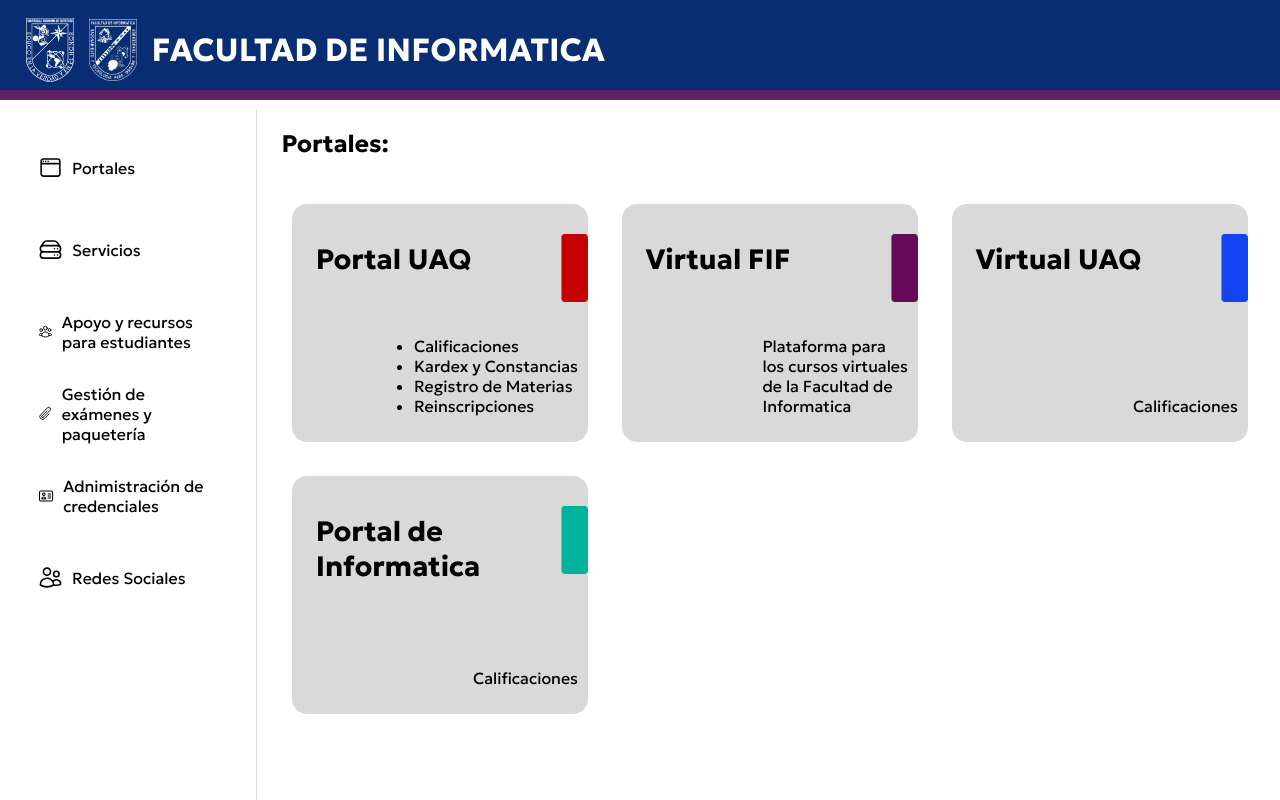
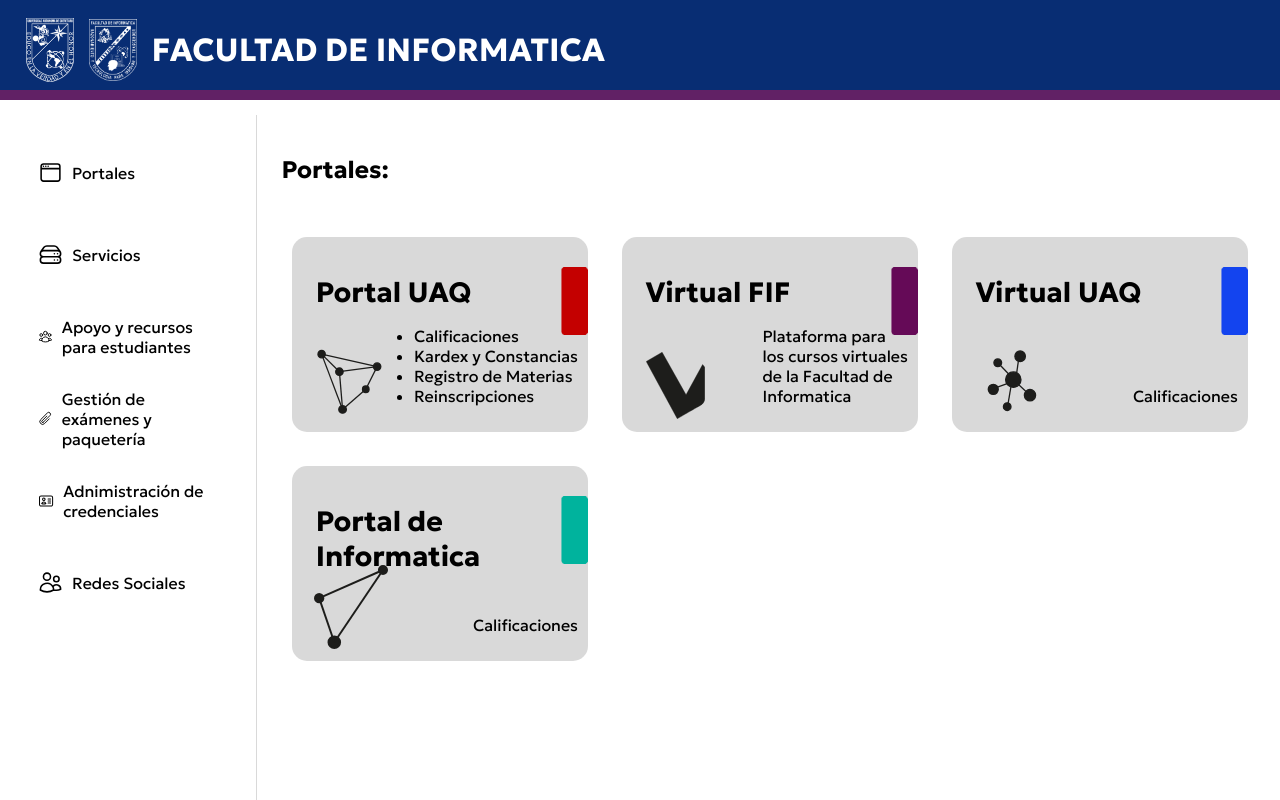
Before and after one commit to jorgescx/LANDINGPAGE, a plain HTML site: page index.html in a window 1280 px wide. Shown: the top 800 px of the page. Drawn offline with Linux system fonts and the light colour scheme.

Commit message:
Content align

```diff
--- a/style.css
+++ b/style.css
@@ -68,7 +68,7 @@ a.card{
     text-decoration: none;
     width: auto;
     min-width: 276px;
-    height: 218px;
+    height: 175px;
     padding: 10px;
     margin: 15px;
 }
@@ -156,6 +156,9 @@ h1{
     width: 30%;
     border-left: 1px solid #D9D9D9; /* Borde derecho para separación */
     padding-left: 20px; /* Espacio adicional a la izquierda del área de tarjetas */
+}
+h2.title{
+    padding-top: 20px;
 }
 
 main{
```
Also changed, not shown: resources/PORTALUAQLOGO.svg (added), resources/VIRTUALFIF.svg (added), resources/informaticalogo.svg (added), resources/virtualuaq.svg (added).
